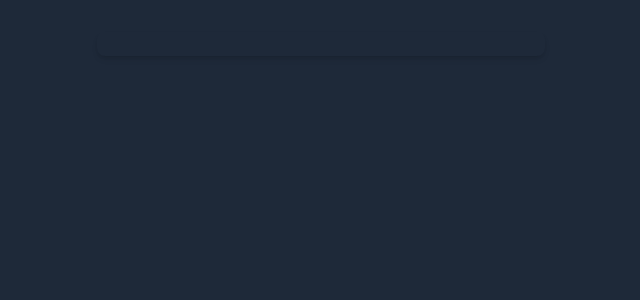
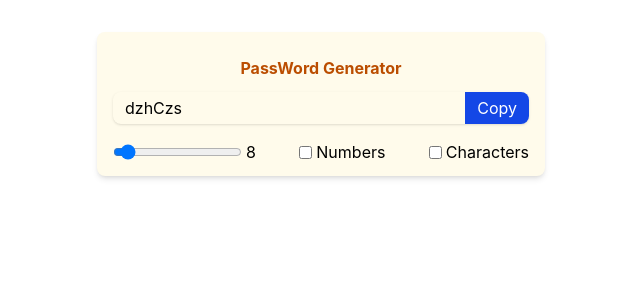
Before and after one commit to yadnyesh-96/react-js-fundamentals, a React app in the folder 06passwordGenerator/: page / in a window 1280 px wide. Shown: the top 300 px of the page, without its empty margins (319-959 px from the left). Built offline with nearby package versions, Linux system fonts and the light colour scheme; the HTML template or start-up script is replaced by a standard one.

Commit message:
passWord Generator Application

```diff
--- a/06passwordGenerator/src/App.jsx
+++ b/06passwordGenerator/src/App.jsx
@@ -1,15 +1,100 @@
+import { useState, useCallback, useEffect, useRef } from "react"
+
+function App() {
+  const [length, setLenght] = useState(8)
+  const [numberAllowed, setNumberAllowed] = useState(false);
+  const [charAllowed, setCharAllowed] = useState(false);
+  const [password, setPassWord] = useState("");
 
 
-function App() {
+  const passWordRef = useRef(null)
+  const copyPasswordToClipboard = useCallback(() => {
+    passWordRef.current?.select();
+    passWordRef.current?.setSelectionRange(0, 999);
+    window.navigator.clipboard.writeText(password)
+  }, [password])
+  //
+  const passWordGenerator = useCallback(() => {
+    let pass = ""
+    let str = "ABCDEFGHIJKLMNOPQRSTUVWxyzabcdefghijklmnopqrstuvwxyz"
+    if (numberAllowed) str += "0123456789"
+    if (charAllowed) str += "!@#$%^&*-_+=[]{}~`"
 
- {/* className="w-full max-w-md mx-auto shadow-md rounded-lg px-4 py-3 my-8 bg-gray-800 text-orange-500" */}
+    for (let i = 1; i < length - 1; i++) {
+      let char = Math.floor(Math.random() * str.length)
+      pass += str.charAt(char);
+    }
+    setPassWord(pass);
+  }, [length, numberAllowed, charAllowed, setPassWord])
+
+  useEffect(() => {
+    passWordGenerator();
+  }, [length, numberAllowed, charAllowed, passWordGenerator])
+
   return (
     <>
-      <body className="w-full max-w-md mx-auto shadow-md rounded-lg px-4 py-3 my-8 bg-gray-800 text-orange-500">
+      <div className="w-full max-w-md mx-auto  my-8  ">
+        <div className="bg-amber-50  px-4 py-3 shadow-md rounded-lg">
+          <h1 className="text-amber-700 font-bold text-center my-3">PassWord Generator</h1>
+          <div className="flex shadow rounded-lg overflow-hidden mb-4">
+            <input
+              type="text"
+              value={password}
+              className="outline-none w-full py-1 px-3 border border-none"
+              placeholder="Password"
+              readOnly
+              ref={passWordRef}
+            />
+            <button
+              className="outline-none bg-blue-700 text-white px-3 py-0.5 shrink-0"
+              onClick={copyPasswordToClipboard}
+            >Copy</button>
+          </div>
+          <div className="flex justify-between gap-x-1">
 
-      </body>
+            <div className="flex items-center gap-x-1">
+              <input type="range"
+                min={6}
+                max={40}
+                value={length}
+                className='cursor-pointer'
+                onChange={(e) => {
+                  setLenght(e.target.value)
+                }}
+              />
+              <label htmlFor="length">{length}</label>
+            </div>
 
+            <div className="flex items-center gap-x-1">
+              <input
+                className="cursor-pointer"
+                type="checkbox"
+                defaultChecked={numberAllowed}
+                id="numberInput"
+                onChange={() => {
+                  setNumberAllowed((prev) => !prev);
+                }}
+              />
+              <label htmlFor="numberAllowed">Numbers</label>
+            </div>
+
+            <div className="flex items-center gap-x-1">
+              <input
+                className="cursor-pointer"
+                type="checkbox"
+                id="characterInput"
+                defaultChecked={charAllowed}
+                onChange={() => {
+                  setCharAllowed((prev) => !prev);
+                }}
+              />
+              <label htmlFor="charAllowed">Characters</label>
+            </div>
+          </div>
+        </div>
+      </div>
     </>
+
   )
 }
 
```
